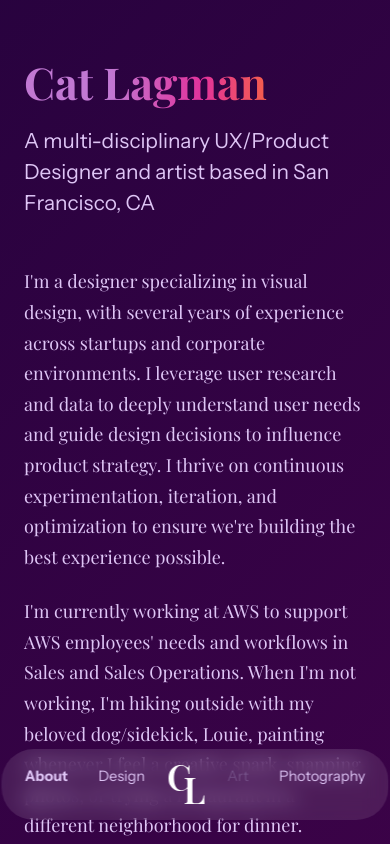
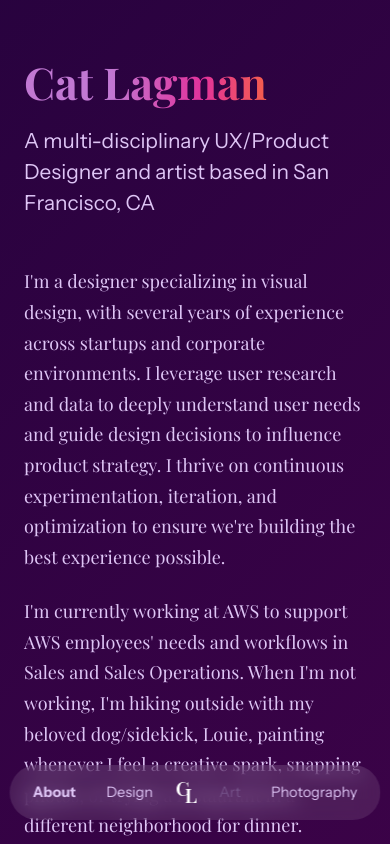
Before and after one commit to catlagman/portfolio, a Next.js app: page / in a window 390 px wide. Shown: the top 844 px of the page. Built offline with nearby package versions, Linux system fonts and the light colour scheme.

Commit message:
Fix logo vertical alignment in desktop nav

```diff
--- a/app/page.module.scss
+++ b/app/page.module.scss
@@ -102,6 +102,9 @@ $spacing-section: 4rem;
 
   a {
     padding: 0;
+    display: flex;
+    align-items: center;
+    line-height: 0;
 
     &:hover {
       background-color: transparent;
@@ -111,6 +114,7 @@ $spacing-section: 4rem;
 
   img {
     display: block;
+    vertical-align: middle;
   }
 }
 
@@ -298,6 +302,11 @@ margin-bottom: 1rem;
     gap: 2rem;
     font-size: 1.1rem;
   }
+
+  .navLogo img {
+    width: 22px;
+    height: auto;
+  }
 }
 
 @media (max-width: 768px) {
@@ -313,6 +322,11 @@ margin-bottom: 1rem;
   .navLinks {
     gap: 1rem;
     font-size: 0.9rem;
+  }
+
+  .navLogo img {
+    width: 20px;
+    height: auto;
   }
 
   .hero {
```
